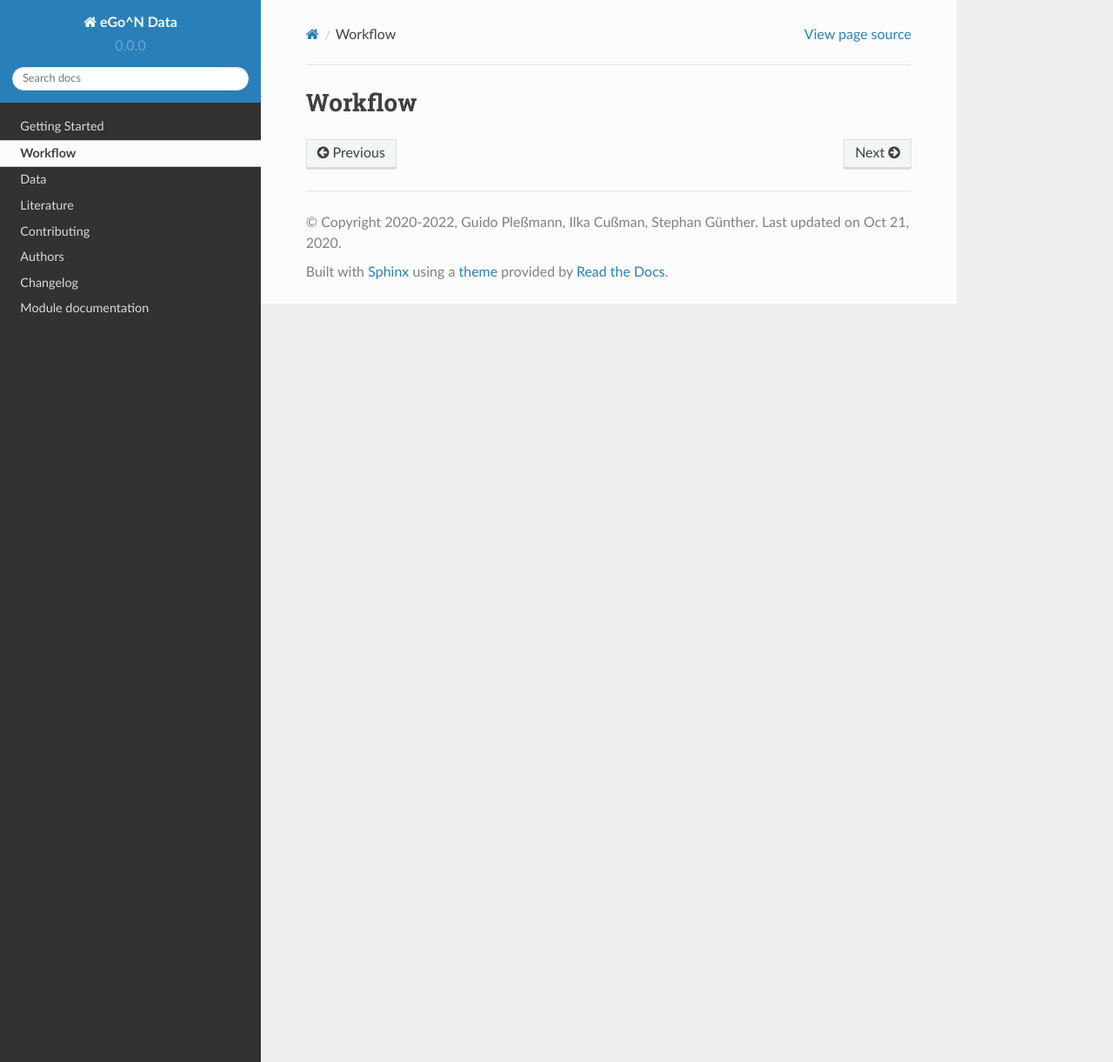
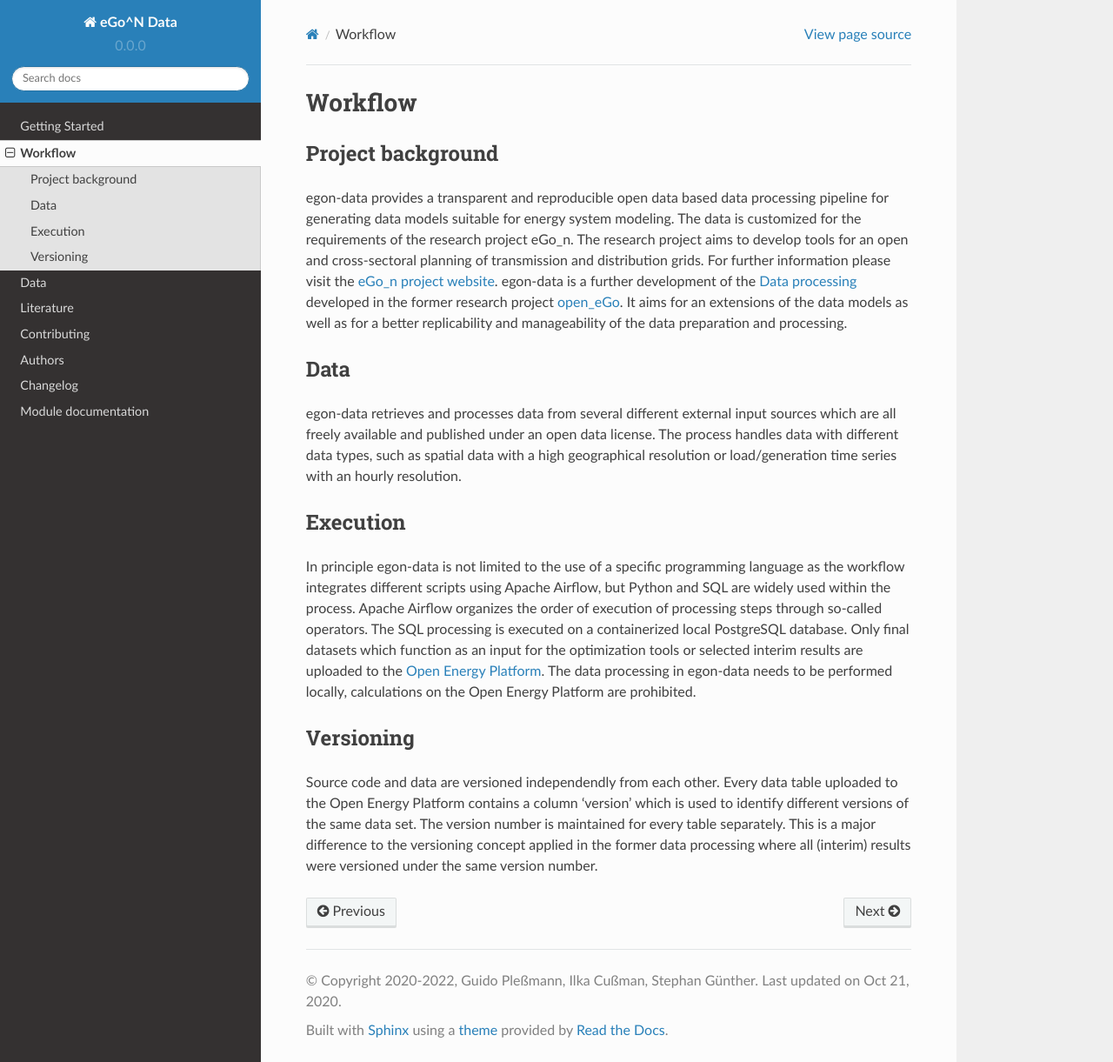
Before and after one commit to openego/eGon-data, a Sphinx documentation site: the page built from docs/workflow.rst, in a window 1280 px wide and 1221 px high. Shown: the whole window at 87% size. Built offline with Sphinx 7.4.7 and the Read the Docs theme 2.0.0, drawn with Linux system fonts in a browser that asks for light colours.

Commit message:
first draft for workflow description

```diff
--- a/docs/workflow.rst
+++ b/docs/workflow.rst
@@ -1,3 +1,26 @@
 ********
 Workflow
 ********
+
+Project background
+-----------------
+
+egon-data provides a transparent and reproducible open data based data processing pipeline for generating data models suitable for energy system modeling. The data is customized for the requirements of the research project eGo_n. The research project aims to develop tools for an open and cross-sectoral planning of transmission and distribution grids. For further information please visit the `eGo_n project website <https://ego-n.org/>`_.
+egon-data is a further development of the `Data processing <https://github.com/openego/data_processing>`_ developed in the former research project `open_eGo <https://openegoproject.wordpress.com/>`_. It aims for an extensions of the data models as well as for a better replicability and manageability of the data preparation and processing.
+
+Data
+----
+
+egon-data retrieves and processes data from several different external input sources which are all freely available and published under an open data license. The process handles data with different data types, such as spatial data with a high geographical resolution or load/generation time series with an hourly resolution.
+
+Execution
+---------
+
+In principle egon-data is not limited to the use of a specific programming language as the workflow integrates different scripts using Apache Airflow, but Python and SQL are widely used within the process. Apache Airflow organizes the order of execution of processing steps through so-called operators. The SQL processing is executed on a containerized local PostgreSQL database. Only final datasets which function as an input for the optimization tools or selected interim results are uploaded to the `Open Energy Platform <https://openenergy-platform.org/>`_.
+The data processing in egon-data needs to be performed locally, calculations on the Open Energy Platform are prohibited.
+
+
+Versioning
+----------
+
+Source code and data are versioned independendly from each other. Every data table uploaded to the Open Energy Platform contains a column 'version' which is used to identify different versions of the same data set. The version number is maintained for every table separately. This is a major difference to the versioning concept applied in the former data processing where all (interim) results were versioned under the same version number.
```
